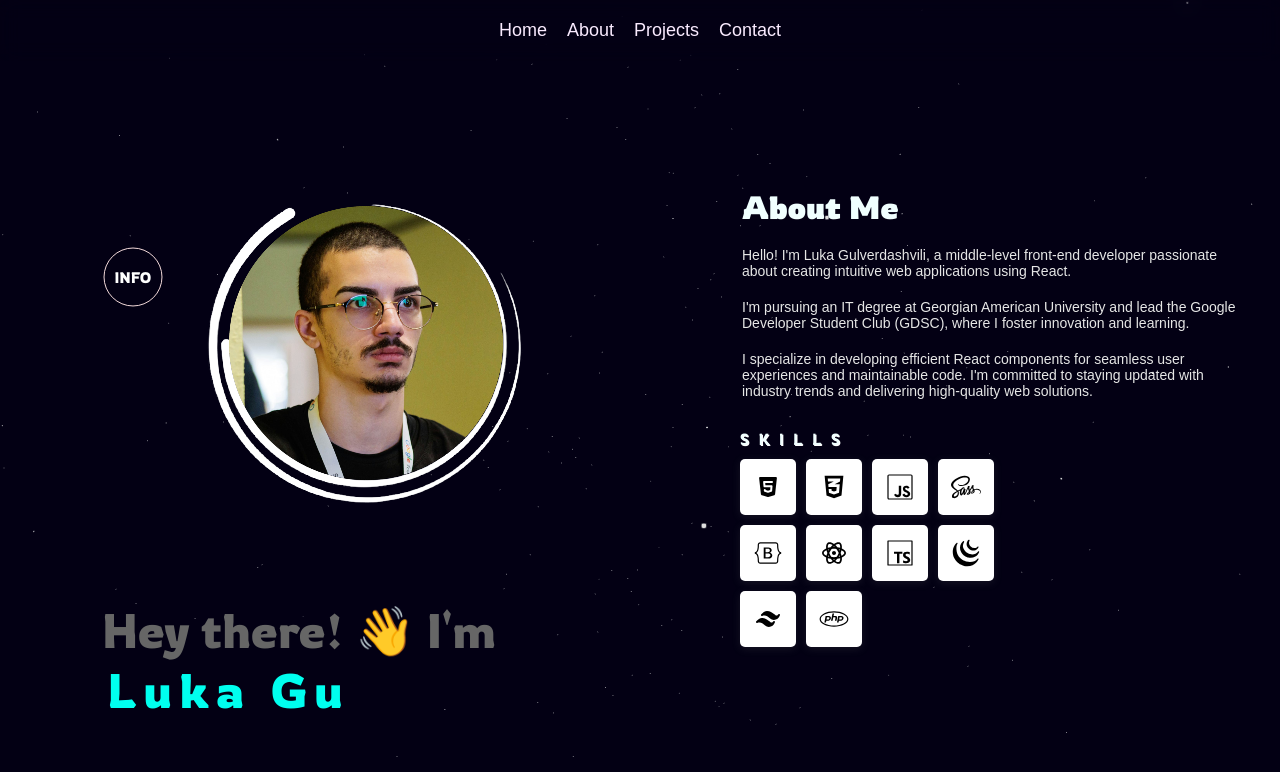
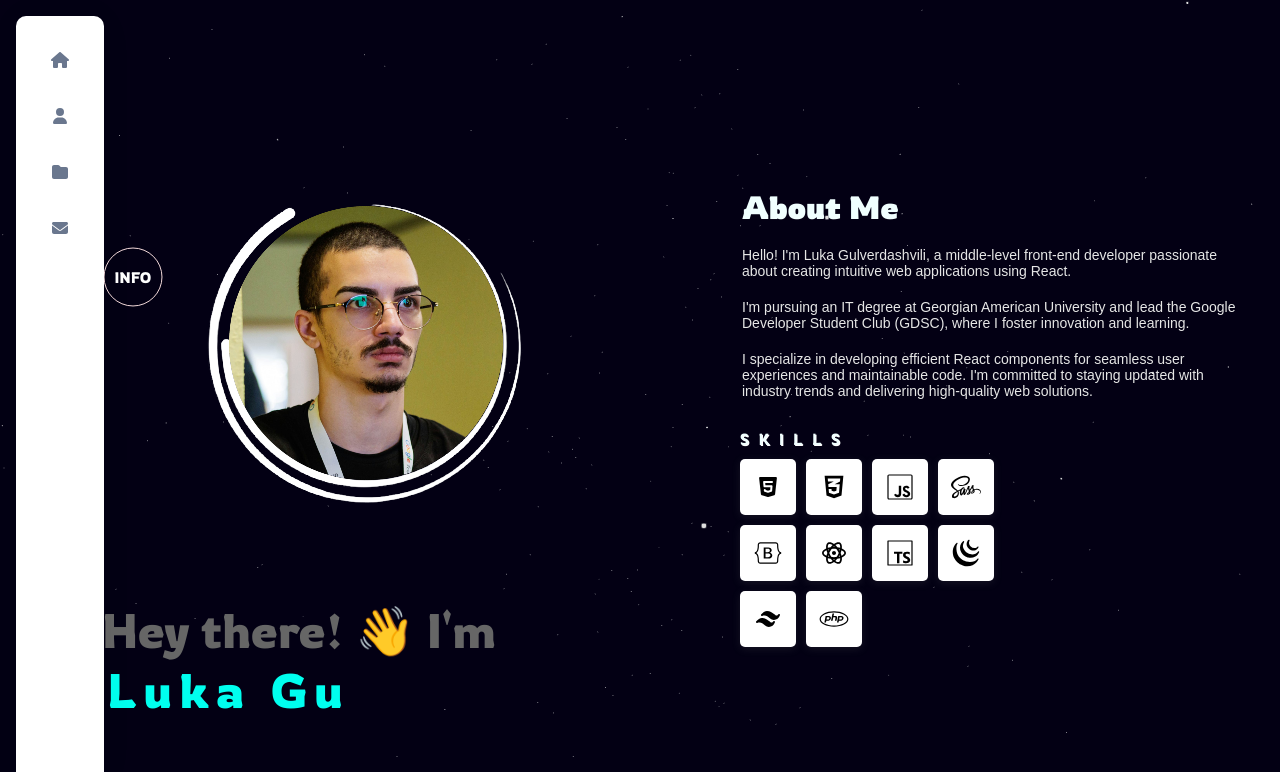
Before and after one commit to Gulverda/Portfolio, a React (Vite) app: page / in a window 1280 px wide. Shown: the top 772 px of the page. Built offline with nearby package versions, Linux system fonts and the light colour scheme.

Commit message:
Added SideBar

```diff
--- a/package.json
+++ b/package.json
@@ -10,12 +10,16 @@
     "preview": "vite preview"
   },
   "dependencies": {
+    "@fortawesome/fontawesome-svg-core": "^6.5.2",
+    "@fortawesome/free-solid-svg-icons": "^6.5.2",
+    "@fortawesome/react-fontawesome": "^0.2.2",
     "@heroicons/react": "^2.1.3",
     "@react-three/drei": "^9.105.2",
     "@react-three/fiber": "^8.16.1",
     "framer-motion": "^11.2.12",
     "react": "^18.2.0",
     "react-dom": "^18.2.0",
+    "react-feather": "^2.0.10",
     "three": "^0.163.0"
   },
   "devDependencies": {
--- a/src/CSS/Navbar.css
+++ b/src/CSS/Navbar.css
@@ -101,44 +101,104 @@ body{
 
 
 
+/* Define variables */
+:root {
+  --borderRadius: 10px;
+  --spacer: 1rem;
+  --primary: #00ffef;
+  --text: #6a778e;
+  --linkHeight: calc(var(--spacer) * 3.5);
+  --timing: 250ms;
+}
+
+/* Gooey effect keyframes */
+@keyframes gooeyEffect {
+  0% {
+    transform: scale(1, 1);
+  }
+  50% {
+    transform: scale(0.5, 1.5);
+  }
+  100% {
+    transform: scale(1, 1);
+  }
+}
+
+/* Global styles */
+body {
+  background: #eaeef6;
+  font-family: 'Open Sans', sans-serif;
+}
+
+/* Navbar styles */
 .navbar {
-    position: fixed;
-    top: 0;
-    left: 0;
-    width: 100%;
-    padding: 20px 0;
-    background-color: rgba(255, 255, 255, 0); /* Background color with opacity for blur effect */
-    backdrop-filter: blur(10px); /* Apply blur effect to background */
-    z-index: 1000; /* Ensure the navbar is above other content */
-    font-family: 'Arial', sans-serif; /* Custom font */
-  }
+  z-index: 9999;
+  position: fixed;
+  top: var(--spacer);
+  left: var(--spacer);
+  background: #fff;
+  border-radius: var(--borderRadius);
+  padding: var(--spacer) 0;
+  box-shadow: 0 0 40px rgba(0, 0, 0, 0.03);
+  height: calc(100vh - var(--spacer) * 4);
+}
 
-  .navbar ul {
-    list-style-type: none;
-    margin: 0;
-    padding: 0;
-    text-align: center;
-  }
+.navbar__link {
+  position: relative;
+  display: flex;
+  align-items: center;
+  justify-content: center;
+  height: var(--linkHeight);
+  width: calc(var(--spacer) * 5.5);
+  color: var(--text);
+  transition: var(--timing) ease all;
+}
 
-  .navbar ul li {
-    display: inline-block;
-    margin-right: 20px;
-  }
+.navbar__link span {
+  position: absolute;
+  left: 100%;
+  transform: translate(calc(-1 * var(--spacer) * 3));
+  margin-left: 1rem;
+  opacity: 0;
+  pointer-events: none;
+  color: var(--primary);
+  background: #fff;
+  padding: calc(var(--spacer) * 0.75);
+  transition: var(--timing) ease all;
+  border-radius: calc(var(--borderRadius) * 1.75);
+}
 
-  .navbar ul li:last-child {
-    margin-right: 0;
-  }
+.navbar__link:hover {
+  color: #00ffef;
+}
 
-  .navbar ul li a {
-    text-decoration: none;
-    color: #faebff; /* Link color */
-    font-size: 18px;
-  }
+.navbar:not(:hover) .navbar__link:focus,
+.navbar__link:hover span {
+  opacity: 1;
+  transform: translate(0);
+}
 
-  .navbar ul li a:hover {
-    transition: 0.2s;
-    color: #392a42; /* Hover color */
-  }
+.navbar__item:last-child:before {
+  content: '';
+  position: absolute;
+  opacity: 0;
+  z-index: -1;
+  top: 0;
+  left: var(--spacer);
+  width: var(--linkHeight);
+  height: var(--linkHeight);
+  background: var(--primary);
+  border-radius: calc(var(--borderRadius) * 1.75);
+  transition: var(--timing) cubic-bezier(1, 0.2, 0.1, 1.2) all;
+}
+
+/* .navbar__item:hover:before {
+  opacity: 1;
+  animation: gooeyEffect var(--timing) 1;
+} */
+
+
+
 
   .typewriter {
     color: #00ffef;
--- a/src/components/main/navbar.jsx
+++ b/src/components/main/navbar.jsx
@@ -1,17 +1,39 @@
 import React from 'react';
 import '../../CSS/Navbar.css'; // Import the CSS file
+import { FontAwesomeIcon } from '@fortawesome/react-fontawesome';
+import { faHome, faUser, faFolder, faEnvelope } from '@fortawesome/free-solid-svg-icons';
 
-const Navbar = () => {
+const Sidebar = () => {
   return (
-    <nav className="navbar"> {/* Apply the navbar class */}
-      <ul>
-        <li><a href="/">Home</a></li>
-        <li><a href="/about">About</a></li>
-        <li><a href="/projects">Projects</a></li>
-        <li><a href="/contact">Contact</a></li>
+    <nav className="navbar">
+      <ul className="navbar__menu">
+        <li className="navbar__item">
+          <a href="/" className="navbar__link">
+            <FontAwesomeIcon icon={faHome} />
+            <span>Home</span>
+          </a>
+        </li>
+        <li className="navbar__item">
+          <a href="/about" className="navbar__link">
+            <FontAwesomeIcon icon={faUser} />
+            <span>About</span>
+          </a>
+        </li>
+        <li className="navbar__item">
+          <a href="/projects" className="navbar__link">
+            <FontAwesomeIcon icon={faFolder} />
+            <span>Projects</span>
+          </a>
+        </li>
+        <li className="navbar__item">
+          <a href="/contact" className="navbar__link">
+            <FontAwesomeIcon icon={faEnvelope} />
+            <span>Contact</span>
+          </a>
+        </li>
       </ul>
     </nav>
   );
 };
 
-export default Navbar;
+export default Sidebar;
```
Also changed, not shown: 1 other file (tests, documents, lock files or other folders).
